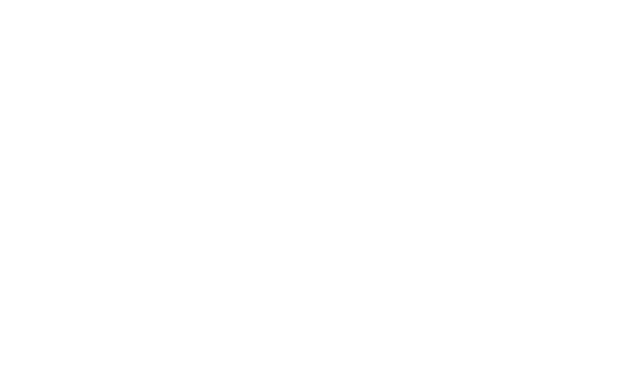
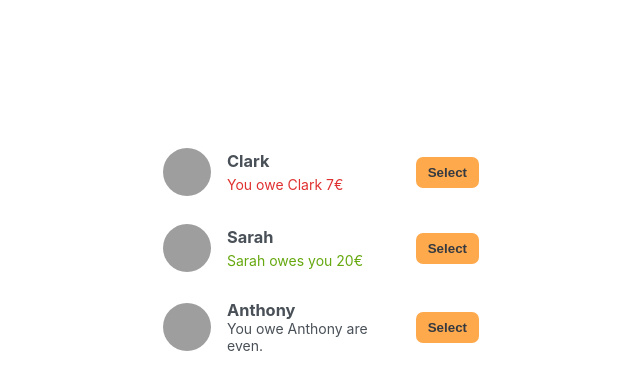
Before and after one commit to felipeSilv4Dev/eat-n-split, a React (Create React App) app: page / in a window 1280 px wide. Shown: the top 390 px of the page, without its empty margins (79-719 px from the left). Built offline with nearby package versions, Linux system fonts and the light colour scheme; grey boxes are pictures that could not be loaded.

Commit message:
adding friends components

```diff
--- a/src/App.js
+++ b/src/App.js
@@ -1,5 +1,3 @@
-import "./App.css";
-
 const initialFriends = [
   {
     id: 118836,
@@ -22,7 +20,47 @@
 ];
 
 function App() {
-  return <div className="App"></div>;
+  return (
+    <div className="app">
+      <div className="sidebar">
+        <FriendsList />
+      </div>
+    </div>
+  );
 }
 
+function FriendsList() {
+  const friends = initialFriends;
+
+  return (
+    <ul>
+      {friends.map((friend) => (
+        <Friend key={friend.id} friend={friend} />
+      ))}
+    </ul>
+  );
+}
+
+function Friend({ friend }) {
+  return (
+    <li>
+      <img src={friend.image} alt={friend.name} />
+      <h3>{friend.name}</h3>
+
+      {friend.balance < 0 && (
+        <p className="red">
+          You owe {friend.name} {Math.abs(friend.balance)}€
+        </p>
+      )}
+      {friend.balance > 0 && (
+        <p className="green">
+          {friend.name} owes you {Math.abs(friend.balance)}€
+        </p>
+      )}
+      {friend.balance === 0 && <p>You owe {friend.name} are even.</p>}
+
+      <button className="button">Select</button>
+    </li>
+  );
+}
 export default App;
```
Also changed, not shown: src/App.css (deleted).
